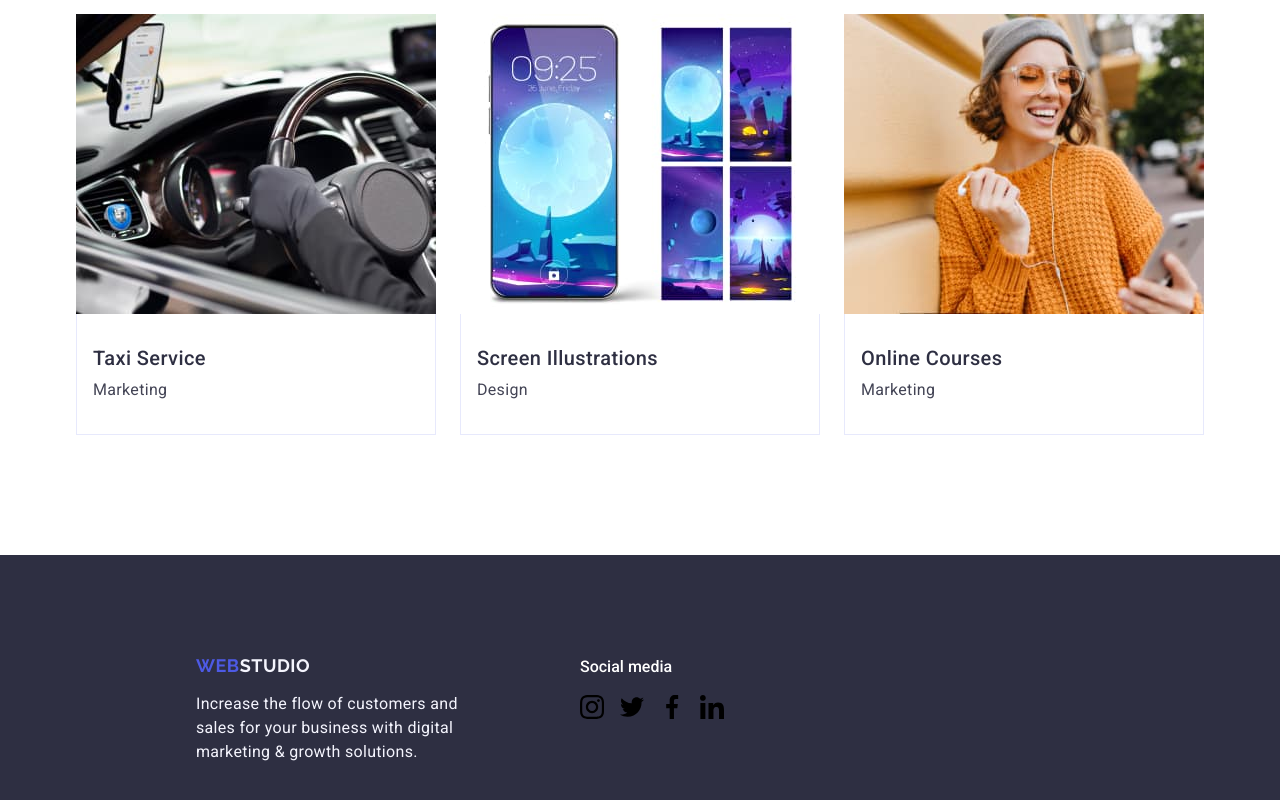
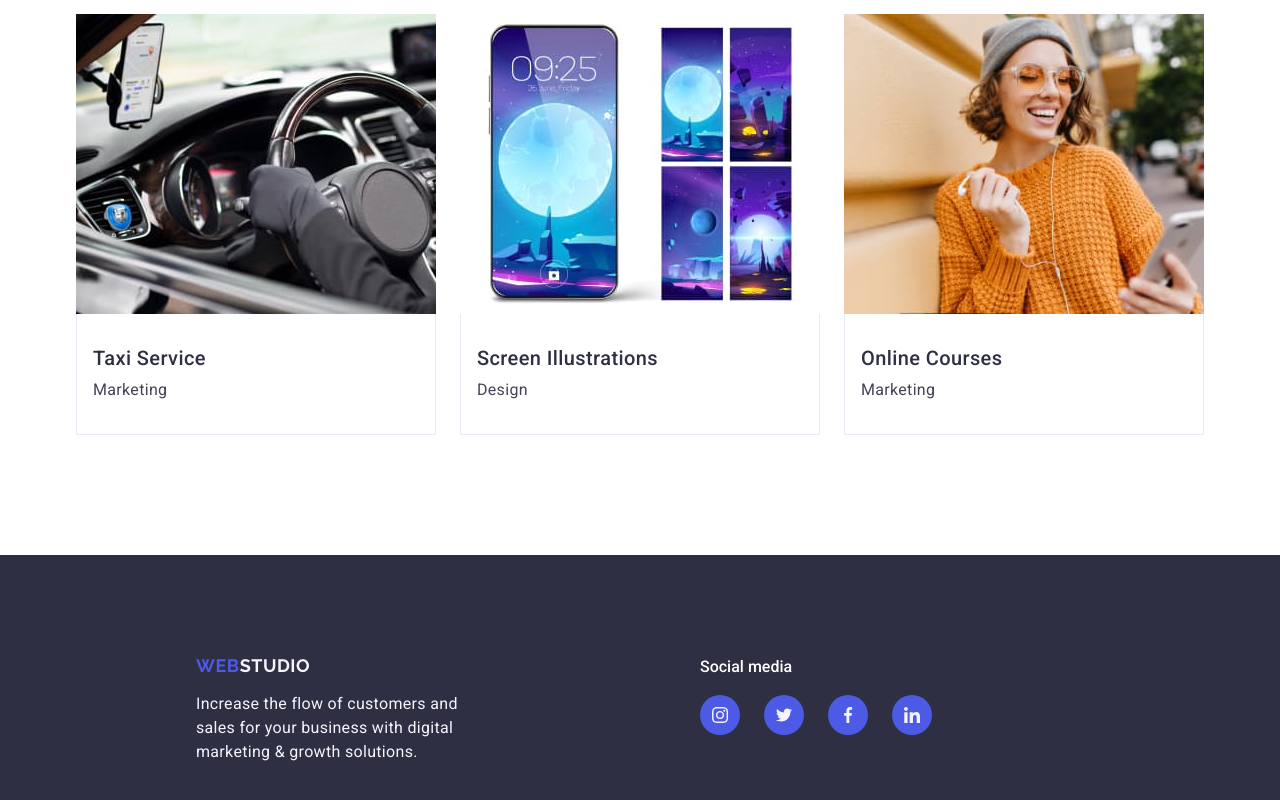
Before and after one commit to AlexxSava/goit-markup-hw-04, a plain HTML site: page index.html in a window 1280 px wide. Shown: the part 2626-3426 px from the top of the page. Drawn offline with nearby package versions, Linux system fonts and the light colour scheme.

Commit message:
fixed errors

```diff
--- a/css/style.css
+++ b/css/style.css
@@ -311,12 +311,11 @@
                 display: flex;
                 justify-content: center;
                 gap: 24px;
-                width: 40px;
-                height: 40px;
         }
 
         .team-item-icon {
                 width: 40px;
+                height: 40px;
         }
 
         .team-link-icon {
@@ -431,12 +430,15 @@
 
      .footer-container {
              display: flex;
+             align-items: baseline;
              gap: 120px;
      }
 
      .footer-left {
         padding-left: 120px;
+        margin-right: 120px;
      }
+
     .footer-logo {
         display: inline-block;
         margin-bottom: 16px;
@@ -454,7 +456,7 @@
 
     .footer-right-text {
         font-weight: 500;
-        color: #fff;
+        color: #FFFFFF;
         margin-bottom: 16px;
     }
 
@@ -462,3 +464,8 @@
         display: flex;
         gap: 16px;
     }
+
+    .footer .team-link-icon:hover,
+    .footer .team-link-icon:focus {
+        background-color: #31d0aa;
+    }
--- a/index.html
+++ b/index.html
@@ -440,31 +440,31 @@
           </div>
           <div class="footer-right">
             <p class="footer-right-text">Social media</p>
-            <ul class="footer-right-list">
-              <li class="footer-right-item">
-                <a href="https://instagram.com/" class="footer-right-link">
-                  <svg class="icon" width="24" height="24">
+            <ul class="team-list-icon">
+              <li class="team-item-icon">
+                <a href="https://instagram.com" class="team-link-icon">
+                  <svg class="team-icon" width="16" height="16">
                     <use href="./images/icons.svg#instagram"></use>
                   </svg>
                 </a>
               </li>
-              <li class="footer-right-item">
-                <a href="" class="footer-right-link">
-                  <svg class="icon" width="24" height="24">
+              <li class="team-item-icon">
+                <a href="https://twitter.com" class="team-link-icon">
+                  <svg class="team-icon" width="16" height="16">
                     <use href="./images/icons.svg#twiter"></use>
                   </svg>
                 </a>
               </li>
-              <li class="footer-right-item">
-                <a href="" class="footer-right-link">
-                  <svg class="icon" width="24" height="24">
+              <li class="team-item-icon">
+                <a href="https://facebook.com" class="team-link-icon">
+                  <svg class="team-icon" width="16" height="16">
                     <use href="./images/icons.svg#facebook"></use>
                   </svg>
                 </a>
               </li>
-              <li class="footer-right-item">
-                <a href="" class="footer-right-link">
-                  <svg class="icon" width="24" height="24">
+              <li class="team-item-icon">
+                <a href="https://linkedin.com" class="team-link-icon">
+                  <svg class="team-icon" width="16" height="16">
                     <use href="./images/icons.svg#linkedin"></use>
                   </svg>
                 </a>
```
